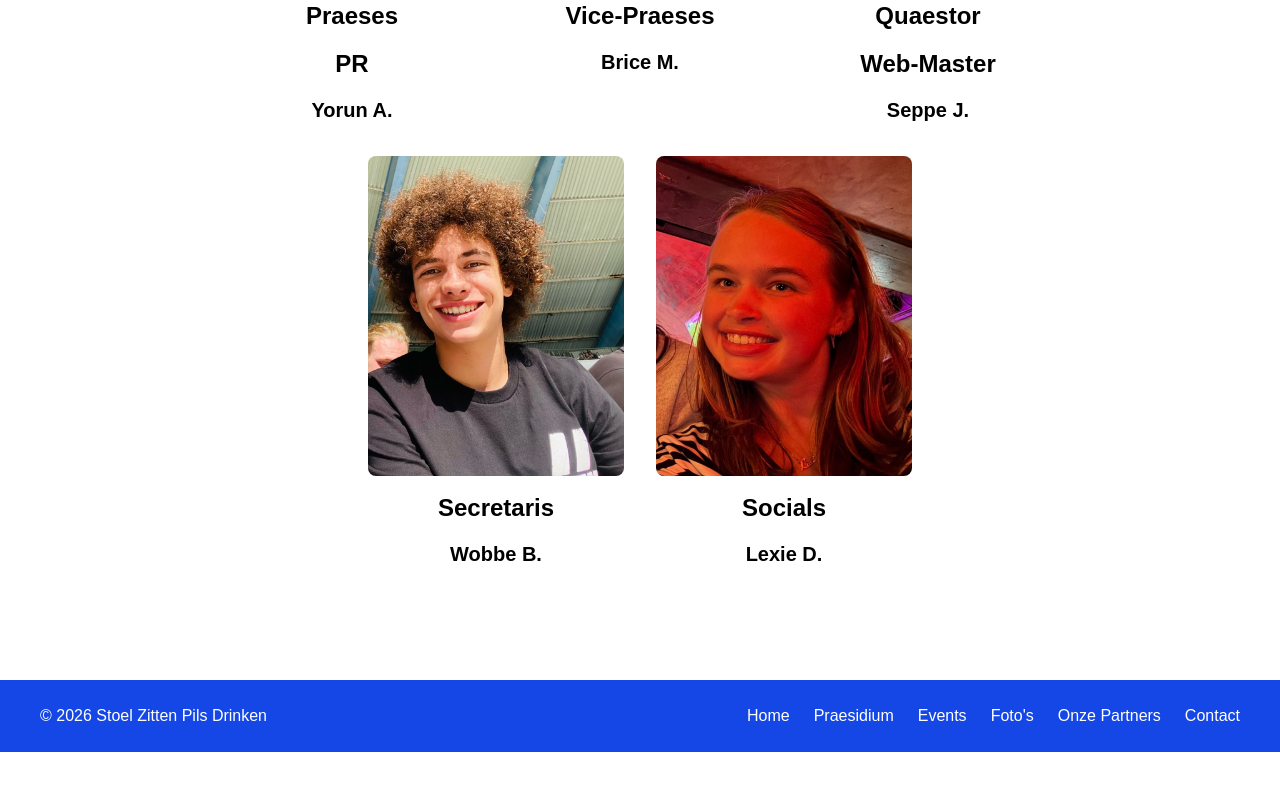
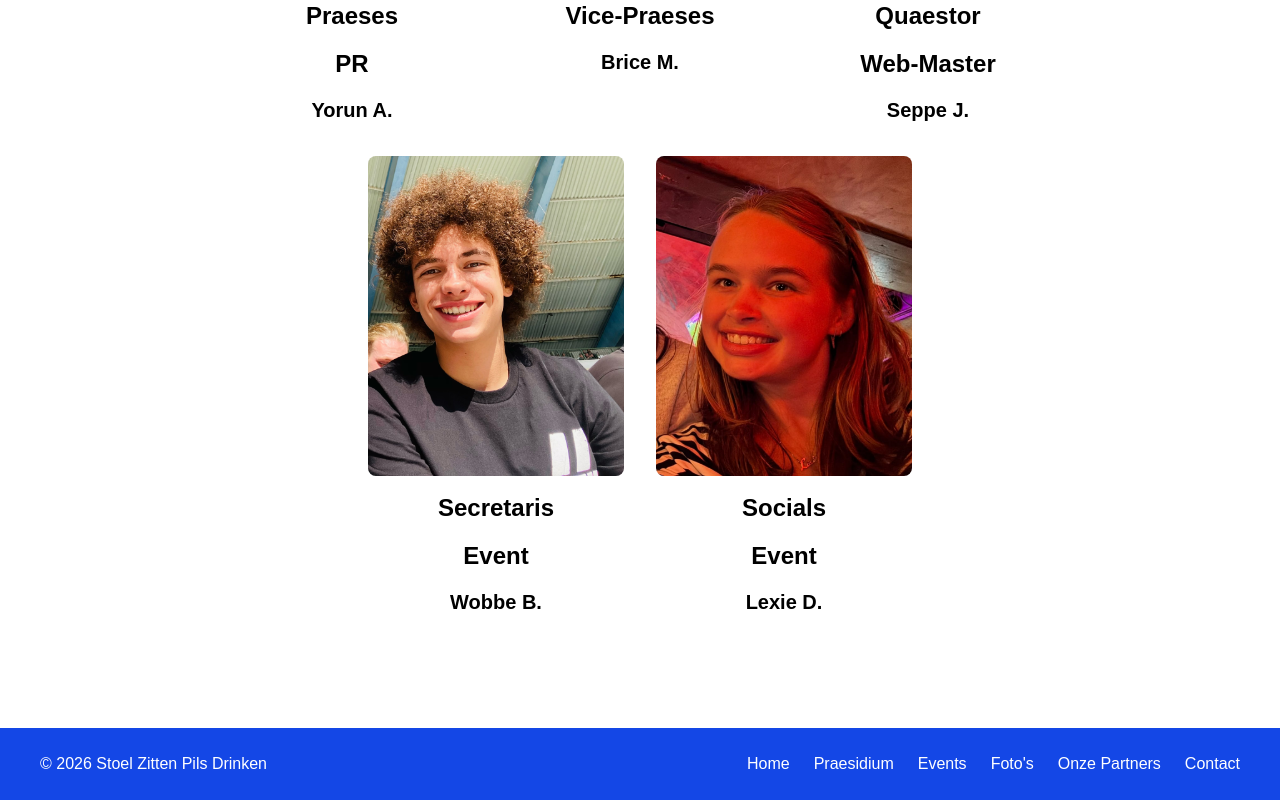
Before and after one commit to seppejoije-ux/seppejoije-ux.github.io, a Next.js app: page /praesidium in a window 1280 px wide. Shown: the part 660-1460 px from the top of the page. Before the commit the page ends 1412 px from the top, so only its background shows below. Built offline with nearby package versions, Linux system fonts and the light colour scheme.

Commit message:
Foto slider toegevoegd

```diff
--- a/app/praesidium/page.tsx
+++ b/app/praesidium/page.tsx
@@ -32,12 +32,14 @@ export default function Praesidium() {
         <div className={card}>
           <img src="/Wobbe.jpg" alt="Wobbe B." className={img} />
           <p className="text-lg sm:text-2xl font-bold mt-2 sm:mt-4">Secretaris</p>
+          <p className="text-lg sm:text-2xl font-bold mt-2 sm:mt-4">Event</p>
           <p className="text-base sm:text-xl font-bold mt-2 sm:mt-4">Wobbe B.</p>
         </div>
 
         <div className={card}>
           <img src="/Lexie.jpg" alt="Lexie D." className={img} />
           <p className="text-lg sm:text-2xl font-bold mt-2 sm:mt-4">Socials</p>
+          <p className="text-lg sm:text-2xl font-bold mt-2 sm:mt-4">Event</p>
           <p className="text-base sm:text-xl font-bold mt-2 sm:mt-4">Lexie D.</p>
         </div>
 
```
